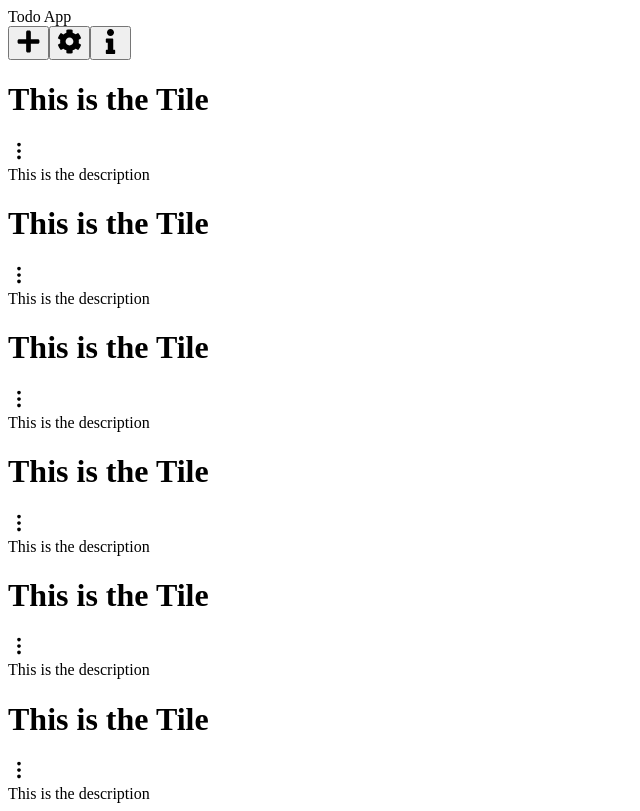
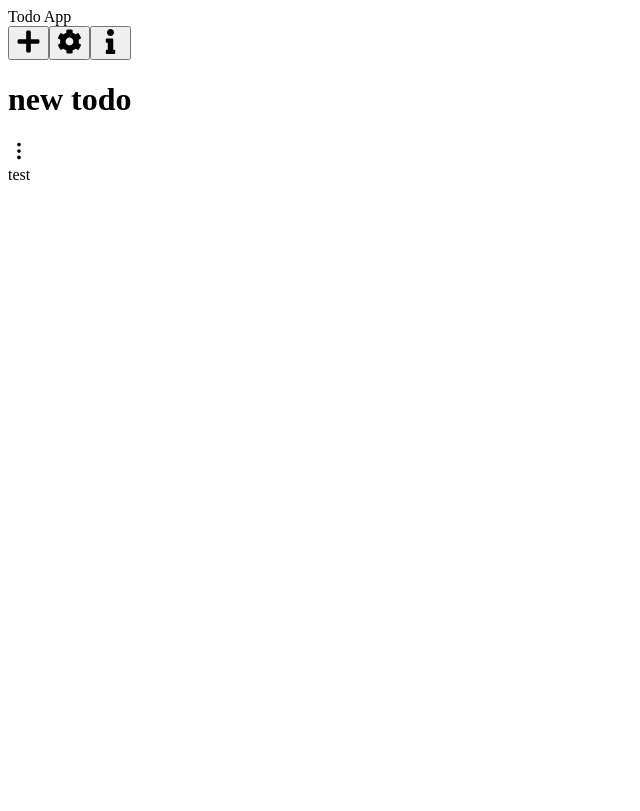
Before and after one commit to kj-codes29/Advanced-Todo-App, a React (Vite) app: page / in a window 1280 px wide. Both pictures are taken after a click on the button 28 px from the left and 43 px from the top of the page. Shown: the whole page, without its empty margins (0-640 px from the left). Built offline with nearby package versions, Linux system fonts and the light colour scheme.

Commit message:
buttons are able to add a note to the TodoList

```diff
--- a/src/App.tsx
+++ b/src/App.tsx
@@ -1,5 +1,7 @@
+import { useState } from "react";
 import SideBar from "./components/SideBar";
 import TodoList from "./components/TodoList";
+import { Todo } from "./models/Todo";
 
 // This app contains a multiple todo lists
 // each list is a components
@@ -8,11 +10,19 @@ import TodoList from "./components/TodoList";
 // a new list can be created
 
 function App() {
+  const [todoNotes, setTodoNotes] = useState<Todo[]>([]);
+
+  const addTodoNote = (newTodoNote: Todo) => {
+    if (todoNotes.length <= 6) {
+      setTodoNotes((prevTodoNotes) => [...prevTodoNotes, newTodoNote]);
+    }
+  };
+
   return (
     <div className="flex">
-      <SideBar />
+      <SideBar addTodoNote={addTodoNote} />
 
-      <TodoList/>
+      <TodoList todoNotes={todoNotes} />
     </div>
   );
 }
--- a/src/components/SideBar.tsx
+++ b/src/components/SideBar.tsx
@@ -1,30 +1,39 @@
-import { FaCog, FaPlus, FaInfo } from 'react-icons/fa';
+import { FaCog, FaPlus, FaInfo } from "react-icons/fa";
 
-const iconSize = 25
-const options = [<FaPlus size={iconSize}/>, <FaCog size={iconSize}/>, <FaInfo size={iconSize}/>]
+const iconSize = 25;
+const options = [
+  <FaPlus size={iconSize} />,
+  <FaCog size={iconSize} />,
+  <FaInfo size={iconSize} />,
+];
 
-const SideBar = () => {
+interface Commands {
+  addTodoNote: any
+}
 
-
+const SideBar = ({ addTodoNote }: Commands) => {
   // This components needs to be a side bar with different option
   // It contains the option to create new todo list
   // It has the option to go into settings to customize the look of the app
   return (
-    <div  className='flex flex-col justify-between items-center h-screen w-40 p-4 bg-[#4F709C] text-[#F5EFE7]'>
-        <div className="text-2xl font-bold h-2/3">
-            Todo App
-        </div>
+    <div className="flex flex-col justify-between items-center h-screen w-40 p-4 bg-[#4F709C] text-[#F5EFE7]">
+      <div className="text-2xl font-bold h-2/3">Todo App</div>
 
       {/* List of all the options in the appilcation */}
-        <div className='flex flex-col h-1/3'>
+      <div className="flex flex-col h-1/3">
         {/* Here are button components */}
-            {options.map(option => {
-              return <button className="m-auto p-3 rounded-full bg-[#213555]">{option}</button>
-            })}
-
+        {options.map((option) => (
+          <button
+            onClick={() => {
+              addTodoNote({ title: "new todo", description: "test" })
+            }}
+            className="m-auto p-3 rounded-full bg-[#213555]">
+            {option}
+          </button>
+        ))}
       </div>
     </div>
-  )
-}
+  );
+};
 
-export default SideBar
+export default SideBar;
--- a/src/components/TodoList.tsx
+++ b/src/components/TodoList.tsx
@@ -1,18 +1,18 @@
-import { JSX } from 'react/jsx-runtime'
 import TodoNote from './TodoNote'
+import { Todo } from '../models/Todo'
 
-const notes: JSX.Element[] = []
-
-for (let i = 0; i < 6; i++){
-    notes.push(<TodoNote/>)
+interface TodoNotes {
+  todoNotes: Todo[]
 }
 
-const TodoList = () => {
+const TodoList = ({todoNotes}:TodoNotes) => {
   return (
     <div className="bg-[#F5EFE7] grid grid-cols-3 justify-items-center overflow-auto w-screen h-100 p-4 rounded-md">
-        {notes.map(note => {
-            return note
+
+        {todoNotes.map(todoNote => {
+            return <TodoNote title={todoNote.title} description={todoNote.description}/>
         })}
+
       </div>
   )
 }
--- a/src/components/TodoNote.tsx
+++ b/src/components/TodoNote.tsx
@@ -1,19 +1,20 @@
 import { RiMore2Fill } from 'react-icons/ri'
+import { Todo } from '../models/Todo'
 
-const TodoNote = () => {
+const TodoNote: React.FC<Todo> = ({title, description}) => {
   return (
     <div className="text-white w-96 h-72 gap-10 rounded-lg">
       {/* Here comes the header of the Todo note / Title */}
       {/* Add options to the todo to be able to modify it */}
       <div className="flex justify-between font-bold rounded-t-lg p-3 bg-[#D8C4B6] text-[#213555]">
-        <h1>This is the Tile</h1>
+        <h1>{title}</h1>
 
         <RiMore2Fill size={22}/>
       </div>
 
       {/* Here comes the body of the todo note/ Description */}
         <div className="bg-[#213555] text-[#D8C4B6] h-full rounded-b-lg p-3">
-          This is the description
+          {description}
         </div>
     </div>
   )
--- /dev/null
+++ b/src/models/Todo.ts
@@ -0,0 +1,4 @@
+export type Todo = {
+  title: string;
+  description: string;
+}
```
Lines whose indentation alone changed are shown as unchanged.
